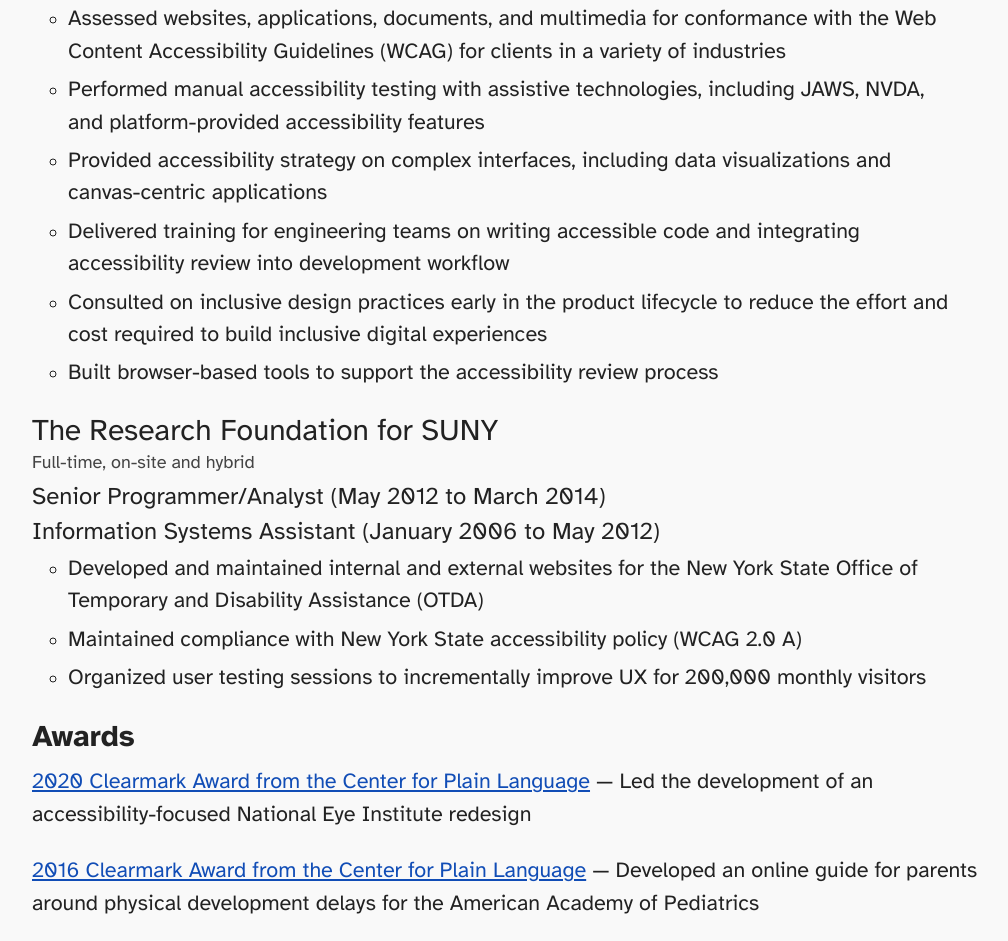
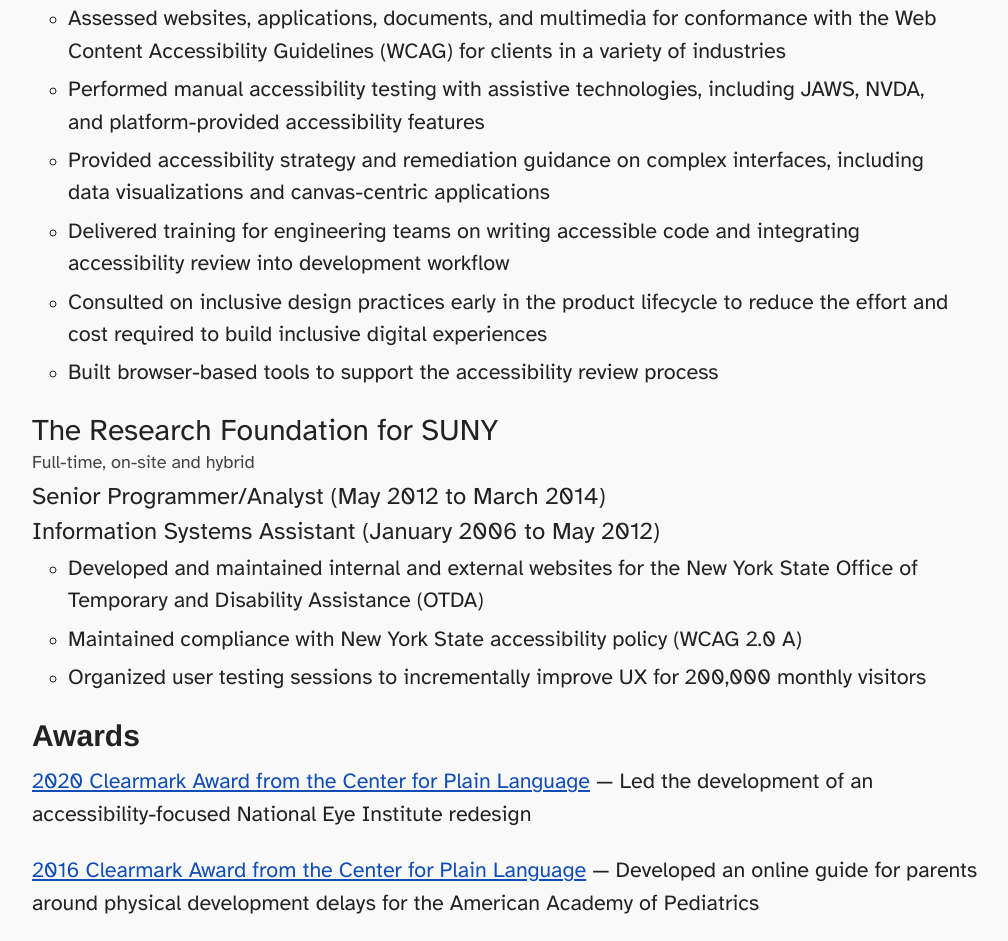
Before and after one commit to jsnmrs/jasonmorris, an Eleventy site: page pages/resume.md in a window 1280 px wide. Shown: the part 998-1939 px from the top of the page, without its empty margins (128-1136 px from the left). Built offline with nearby package versions, Linux system fonts and the light colour scheme; Eleventy itself is replaced by a stand-in of ours; files that its build step writes are made by us from their sources; what eleventy-plugin-git-commit-date would draw is missing.

Commit message:
Small edit to test

```diff
--- a/pages/resume.md
+++ b/pages/resume.md
@@ -42,7 +42,7 @@
 
 - Assessed websites, applications, documents, and multimedia for conformance with the Web Content Accessibility Guidelines (WCAG) for clients in a variety of industries
 - Performed manual accessibility testing with assistive technologies, including JAWS, NVDA, and platform-provided accessibility features
-- Provided accessibility strategy on complex interfaces, including data visualizations and canvas-centric applications
+- Provided accessibility strategy and remediation guidance on complex interfaces, including data visualizations and canvas-centric applications
 - Delivered training for engineering teams on writing accessible code and integrating accessibility review into development workflow
 - Consulted on inclusive design practices early in the product lifecycle to reduce the effort and cost required to build inclusive digital experiences
 - Built browser-based tools to support the accessibility review process
```
